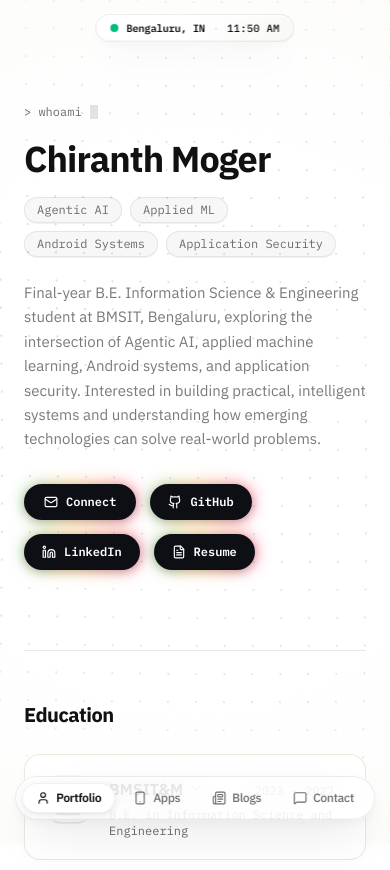
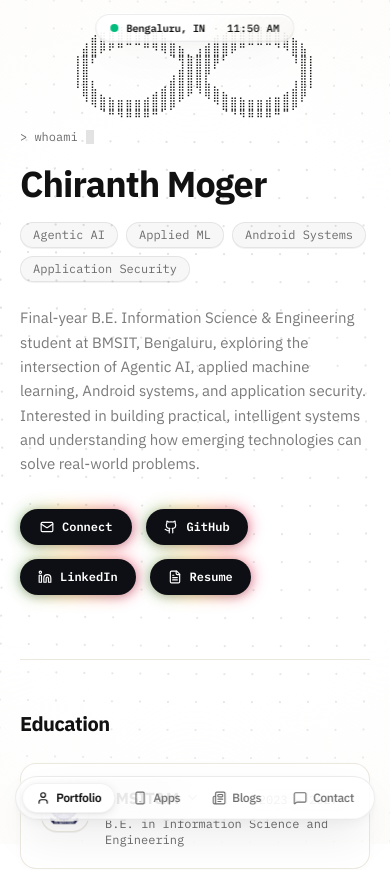
Before and after one commit to Chiranth-Janardhan-moger/Latest-portfolio, a React (Vite) app: page / in a window 390 px wide. Shown: the top 870 px of the page. Built offline with nearby package versions, Linux system fonts and the light colour scheme; no server answers.

Commit message:
feat(hero): refine hero layout density and add centered mobile braille graphic

```diff
--- a/src/App.tsx
+++ b/src/App.tsx
@@ -270,7 +270,7 @@ export default function App() {
         </div>
       )}
 
-      <div className="max-w-3xl mx-auto px-6 sm:px-8 pt-12 sm:pt-16" id="content-wrapper">
+      <div className="max-w-3xl mx-auto px-5 sm:px-8 pt-6 sm:pt-14" id="content-wrapper">
 
         {/* View Router with native CSS-driven fade-in animations */}
         <main id="app-main-content">
--- a/src/components/PortfolioView.tsx
+++ b/src/components/PortfolioView.tsx
@@ -194,9 +194,27 @@ export default function PortfolioView({ onNavigateToContact, onNavigateToApps, o
   };
 
   return (
-    <div className="space-y-16 py-8 animate-fade-in" id="portfolio-container">
+    <div className="space-y-12 sm:space-y-16 pt-0 pb-8 sm:py-8 animate-fade-in" id="portfolio-container">
       {/* Hero Section */}
-      <section className="pt-6 pb-4" id="hero">
+      <section className="pt-0 pb-4" id="hero">
+        {/* Mobile-Only Braille Graphic - Centered */}
+        <div className="flex sm:hidden justify-center w-full mb-2 select-none" id="mobile-braille-container">
+          <pre
+            className="font-mono text-[10px] text-ink select-none whitespace-pre leading-[1.08] tracking-[0.14em] text-center inline-block"
+            aria-hidden="true"
+          >
+{`⠀⠀⠀⠀⣀⣤⣴⣶⣶⣦⣄⡀⠀⠀⠀⠀⠀⠀⢀⣤⣶⣶⣶⣦⣤⡀⠀⠀⠀⠀
+⠀⠀⢀⣾⣿⣿⣿⣿⣿⣿⣿⣷⣄⠀⠀⠀⢀⣾⣿⣿⣿⣿⣿⣿⣿⣿⣦⡀⠀⠀
+⠀⠀⣾⣿⠟⠋⠉⠀⠀⠉⠙⠻⣿⣷⡀⣰⣿⣿⣿⠟⠉⠀⠀⠀⠈⠙⣿⣷⠀⠀
+⠀⢸⣿⠏⠀⠀⠀⠀⠀⠀⠀⠀⠈⢻⣿⣿⣿⡿⠃⠀⠀⠀⠀⠀⠀⠀⠸⣿⡇⠀
+⠀⢸⣿⠀⠀⠀⠀⠀⠀⠀⠀⠀⢀⣾⣿⣿⡿⠁⠀⠀⠀⠀⠀⠀⠀⠀⠀⣿⡇⠀
+⠀⢸⣿⡆⠀⠀⠀⠀⠀⠀⠀⢀⣾⣿⣿⣿⣧⡀⠀⠀⠀⠀⠀⠀⠀⠀⢰⣿⡇⠀
+⠀⠀⢿⣿⣄⡀⠀⠀⠀⢀⣴⣿⣿⣿⠟⠘⢿⣿⣦⣀⡀⠀⠀⢀⣀⣴⣿⡿⠀⠀
+⠀⠀⠈⠻⣿⣿⣿⣿⣿⣿⣿⣿⡿⠁⠀⠀⠀⠙⣿⣿⣿⣿⣿⣿⣿⣿⡿⠁⠀⠀
+⠀⠀⠀⠀⠈⠛⠻⠿⠿⠿⠛⠁⠀⠀⠀⠀⠀⠀⠈⠙⠻⠿⠿⠿⠛⠉⠀⠀⠀⠀`}
+          </pre>
+        </div>
+
         <div className="font-mono text-xs text-ink-soft mb-4 flex items-center gap-2" id="prompt-line">
           <span>&gt; whoami</span>
           <span className="w-2 h-3.5 bg-ink inline-block terminal-cursor" id="cursor-blink"></span>
--- a/src/index.css
+++ b/src/index.css
@@ -334,3 +334,67 @@ svg.lucide {
 hr, .border-line, [class*="border-line"] {
   transition: border-color 0.3s cubic-bezier(0.16, 1, 0.3, 1);
 }
+
+/* Infinite Snake-Flow Animation for Hero Loop */
+@keyframes snake-infinity-flow {
+  0% {
+    background-position: -200% 0%;
+  }
+  100% {
+    background-position: 200% 0%;
+  }
+}
+
+.snake-loop-text {
+  background: linear-gradient(
+    90deg,
+    rgba(17, 17, 17, 0.25) 0%,
+    rgba(17, 17, 17, 0.25) 30%,
+    rgba(17, 17, 17, 0.95) 50%,
+    rgba(17, 17, 17, 0.25) 70%,
+    rgba(17, 17, 17, 0.25) 100%
+  );
+  background-size: 200% 100%;
+  -webkit-background-clip: text;
+  -webkit-text-fill-color: transparent;
+  animation: snake-infinity-flow 2.8s linear infinite;
+  display: inline-block;
+  will-change: background-position;
+}
+
+/* Perfectly Looped Figure-8 Light Beam Animation */
+@keyframes figure8-light-beam {
+  0% {
+    stroke-dashoffset: 0;
+  }
+  100% {
+    stroke-dashoffset: -210;
+  }
+}
+
+@keyframes figure8-light-particle {
+  0% {
+    offset-distance: 0%;
+  }
+  100% {
+    offset-distance: 100%;
+  }
+}
+
+.figure8-light-beam {
+  stroke-dasharray: 48 162;
+  animation: figure8-light-beam 3s linear infinite;
+  will-change: stroke-dashoffset;
+}
+
+.figure8-light-glow {
+  stroke-dasharray: 30 180;
+  animation: figure8-light-beam 3s linear infinite;
+  will-change: stroke-dashoffset;
+}
+
+.figure8-light-head {
+  offset-path: path("M 60,27 C 40,8 15,8 15,27 C 15,46 40,46 60,27 C 80,8 105,8 105,27 C 105,46 80,46 60,27 Z");
+  animation: figure8-light-particle 3s linear infinite;
+  will-change: transform, offset-distance;
+}
```
Also changed, not shown: visits.txt.
